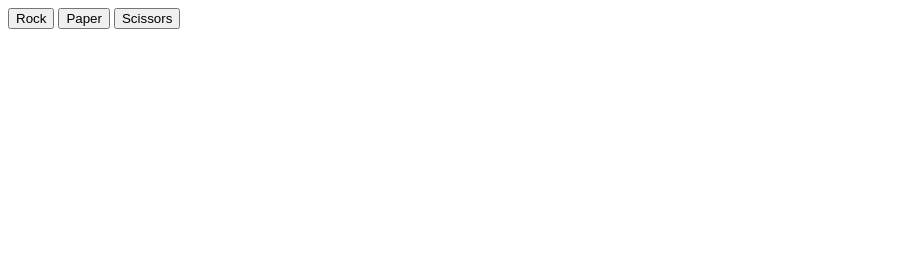
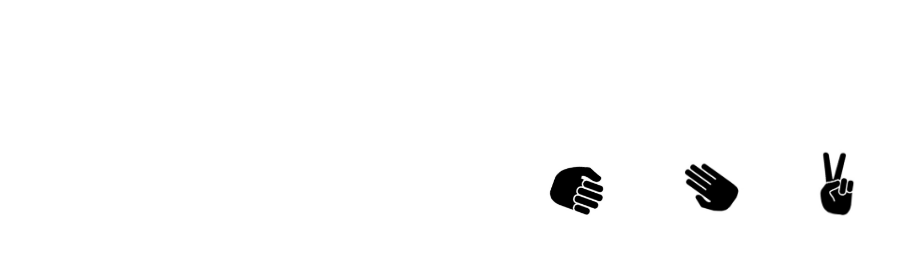
Before and after one commit to blaisethomas/wdi-week01-rps, a plain HTML site: page index.html in a window 1280 px wide. Shown: the whole page, without its empty margins (0-909 px from the left). Drawn offline with Linux system fonts and the light colour scheme.

Commit message:
add images, change styles

```diff
--- a/css/main_style.css
+++ b/css/main_style.css
@@ -1,3 +1,45 @@
-h1 {
-	font-size: 75px;
+#game{
+	padding-top: 110px;
+	margin-top:200px;
+	max-width: 757px;
+	margin: auto;
+	width: 82%;
+	float: right;
 }
+#black_scissor {
+	max-width:45px;
+	padding: 30px;
+
+}
+#black_paper {
+	max-width:75px;
+	padding: 30px;
+
+}
+#black_rock {
+	max-width:65px;
+	padding: 30px;
+
+}
+
+#black_scissor:hover {
+	border: red 10px solid;
+	border-radius: 50%;
+	min-width:60px;
+
+
+}
+#black_paper:hover {
+	border: red 10px solid;
+	border-radius: 50%;
+	min-width:100px;
+
+
+}
+#black_rock:hover {
+	border: red 10px solid;
+	border-radius: 50%;
+	min-width:100px;
+
+
+}
--- a/index.html
+++ b/index.html
@@ -7,9 +7,10 @@
 	</head>
 	<body>
 		<div id="game">
-		    <button onClick="user('rock')">Rock</button>
-		    <button onClick="user('paper')">Paper</button>
-		    <button onClick="user('scissors')">Scissors</button>
+		    <img src="img/black_rock.jpg" id="black_rock" onClick="user('rock')"/>
+		    <img src="img/black_paper.jpg" id="black_paper" onClick="user('paper')"/>
+		    <img src="img/black_scissor.jpg" id="black_scissor" onClick="user('scissors')"/>
+		    <p
 		</div>
 	</body>
 </html>
```
Also changed, not shown: img/Screen Shot 2014-07-12 at 9.17.54 PM.png (added), img/Screen Shot 2014-07-12 at 9.18.02 PM.png (added), img/Screen Shot 2014-07-12 at 9.18.09 PM.png (added), img/black_paper.jpg (added), img/black_paper.png (added), img/black_rock.jpg (added), img/black_rock.png (added), img/black_scissor.jpg (added), img/black_scissor.png (added), img/photo.jpg (added).
